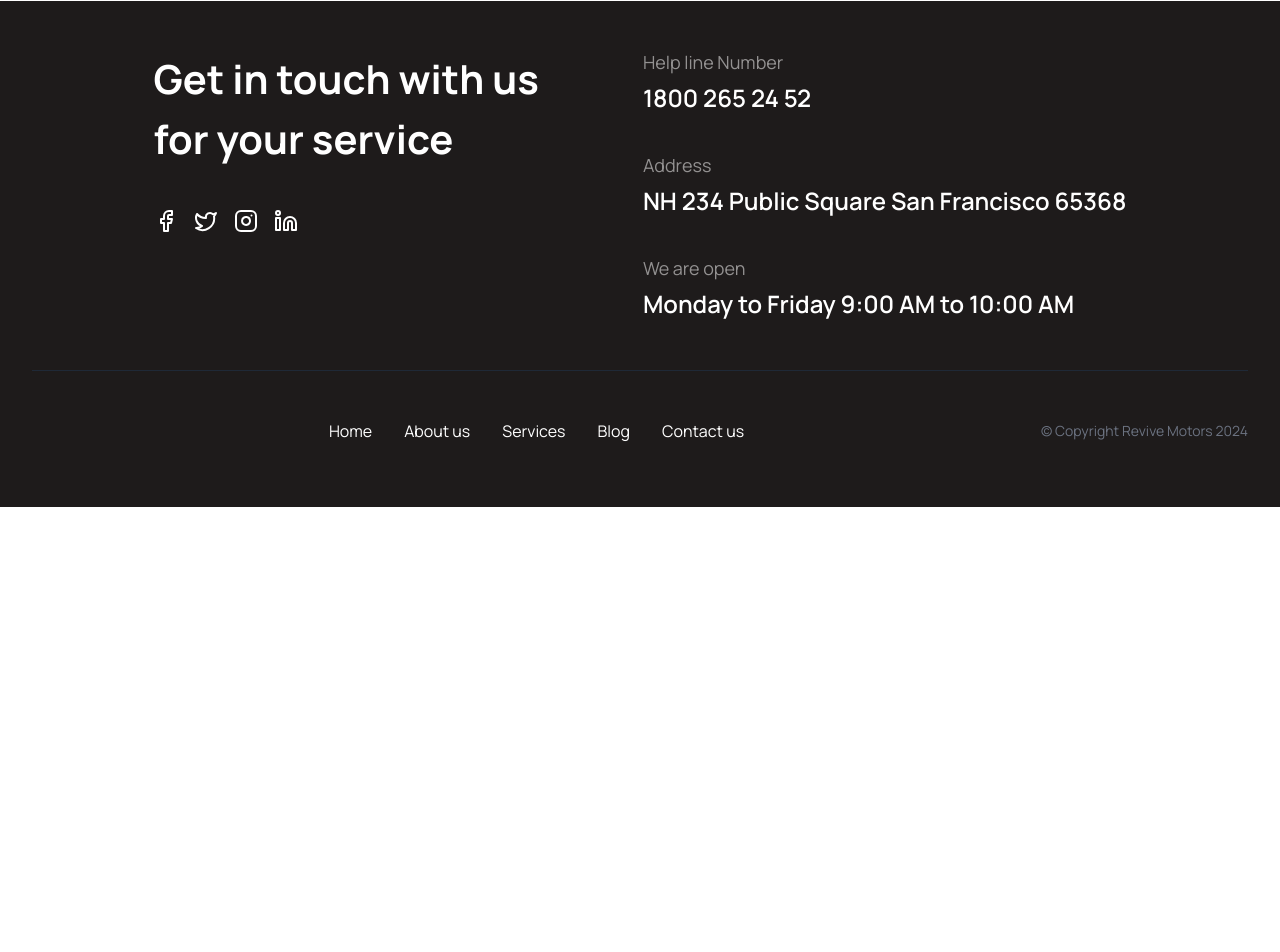
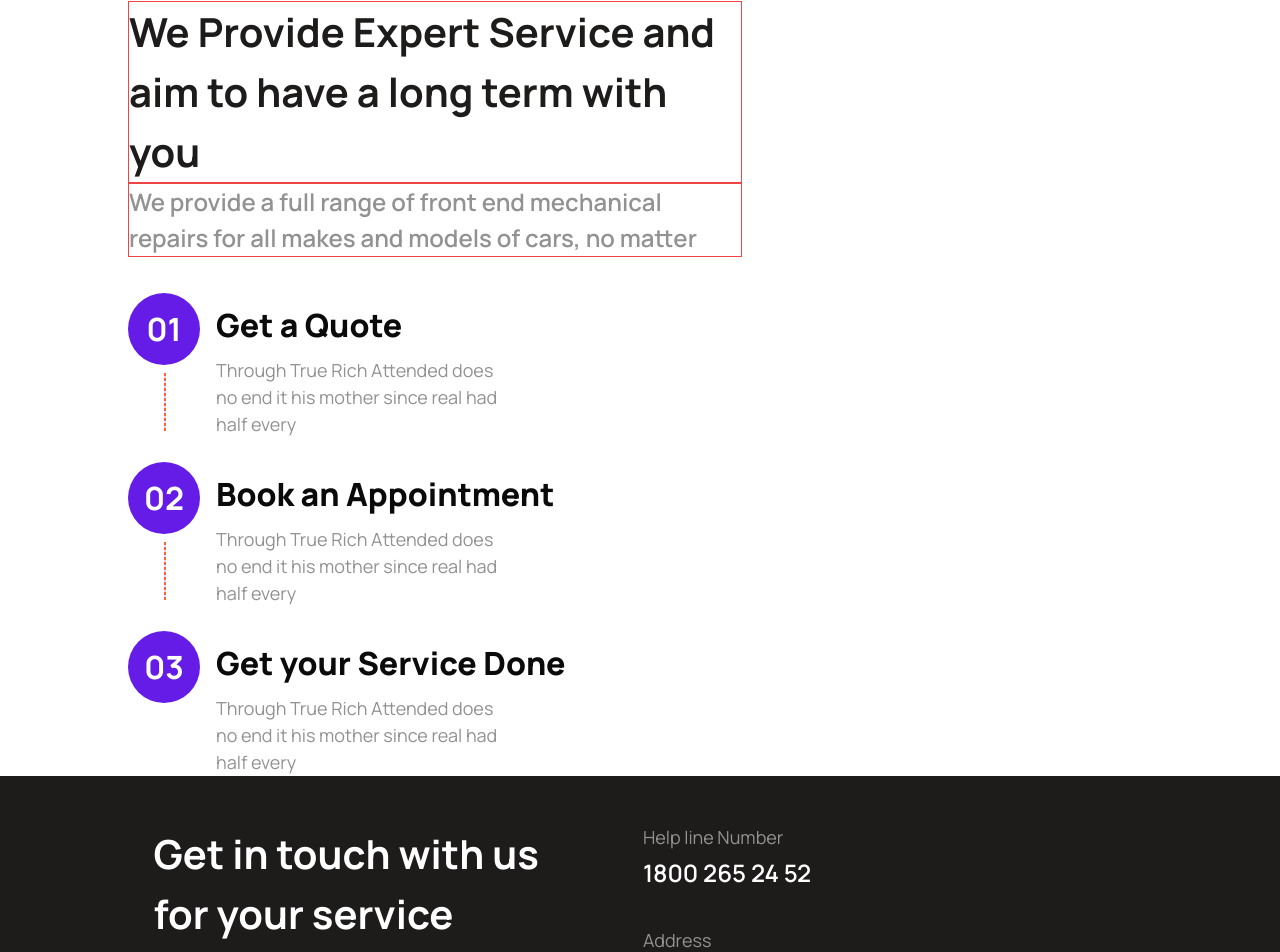
Before and after one commit to w3ngithub/revive-motors, a Next.js app: page /about in a window 1280 px wide. Shown: the part 476-1428 px from the top of the page. Before the commit the page ends 983 px from the top, so only its background shows below. Built offline with nearby package versions, Linux system fonts and the light colour scheme.

Commit message:
feat: about quote first section comp

```diff
--- a/src/app/about/page.tsx
+++ b/src/app/about/page.tsx
@@ -1,5 +1,6 @@
 import AboutDiagnostics from "@/components/custom-components/about-diagnostics";
 import AboutProcess from "@/components/custom-components/about-process";
+import AboutQuoteFirst from "@/components/custom-components/about-quote-first";
 import AboutService from "@/components/custom-components/about-service";
 import ServiceHero from "@/components/custom-components/service-hero";
 import React from "react";
@@ -8,6 +9,7 @@ const page = () => {
   return (
     <div>
       <ServiceHero />
+      <AboutQuoteFirst />
     </div>
     // <div>
     //   {/* <AboutDiagnostics /> */}
--- /dev/null
+++ b/src/components/custom-components/about-quote-first.tsx
@@ -0,0 +1,55 @@
+import React from "react";
+import appointmentData from "../../json/appointment.json";
+
+const AboutQuoteFirst = () => {
+  const { leftContent, rightContent } = appointmentData;
+
+  return (
+    <div className="container">
+      <div>
+        <h3 className="text-h3 font-bold text-customColor-black  max-w-[614px] border border-red-500">
+          We Provide Expert Service and aim to have a long term with you
+        </h3>
+        <p className="text-t2 font-semibold text-customColor-grey max-w-[614px] border border-red-500 ">
+          We provide a full range of front end mechanical repairs for all makes
+          and models of cars, no matter
+        </p>
+      </div>
+      <div>
+        {/* //////////////*/}
+        <div className="flex flex-col justify-center items-start mt-9">
+          <div className="space-y-6 relative">
+            {rightContent.steps.map((step, index) => (
+              <div key={index} className="flex items-start space-x-4 relative ">
+                <div
+                  className="flex-shrink-0 w-[72px] h-[72px] rounded-full
+                 bg-customColor-secondary flex items-center justify-center z-10"
+                >
+                  <span className="text-white text-h5 font-bold max-xl:text-t2">
+                    {step.number}
+                  </span>
+                </div>
+                <div className="space-y-1 flex-grow ">
+                  <p className="text-t1  font-extrabold leading-tight mb-3 pt-3 max-xl:text-t2">
+                    {step.title}
+                  </p>
+                  <p className="text-b1 text-customColor-grey max-w-[300px]">
+                    {step.description}
+                  </p>
+                </div>
+
+                {index < 2 && (
+                  <div className="absolute left-5 top-20 w-1px bg-purple-200 h-[40%] -z-999 mb-4 border border-[#FF6433] border-dashed" />
+                )}
+              </div>
+            ))}
+          </div>
+        </div>
+
+        {/* /////////////////// */}
+      </div>
+    </div>
+  );
+};
+
+export default AboutQuoteFirst;
--- /dev/null
+++ b/src/components/custom-components/about-quote.tsx
@@ -0,0 +1,12 @@
+import React from 'react'
+import AboutQuoteFirst from './about-quote-first'
+
+const AboutQuote = () => {
+  return (
+    <>
+    <AboutQuoteFirst />
+    </>
+  )
+}
+
+export default AboutQuote
```
